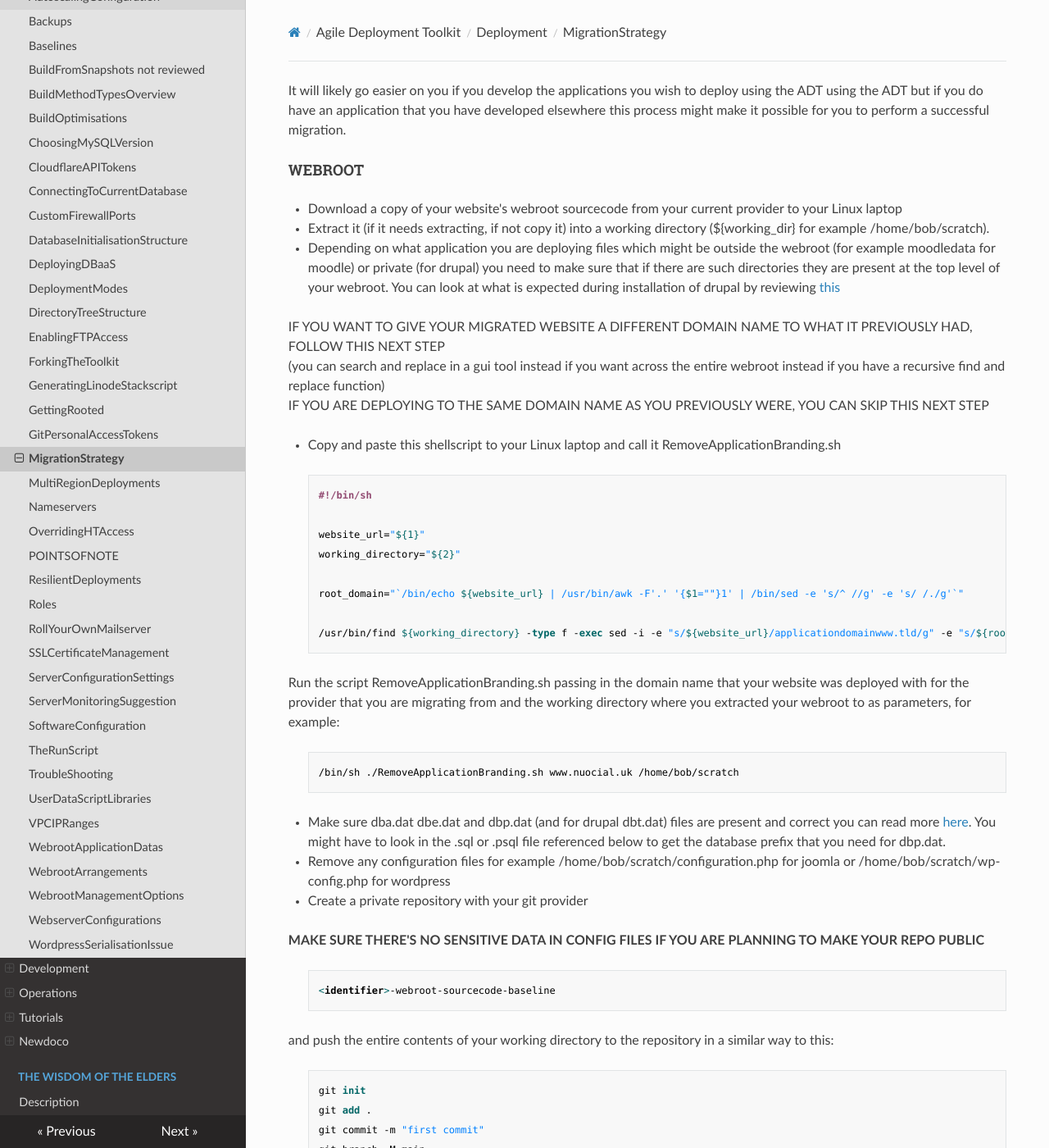
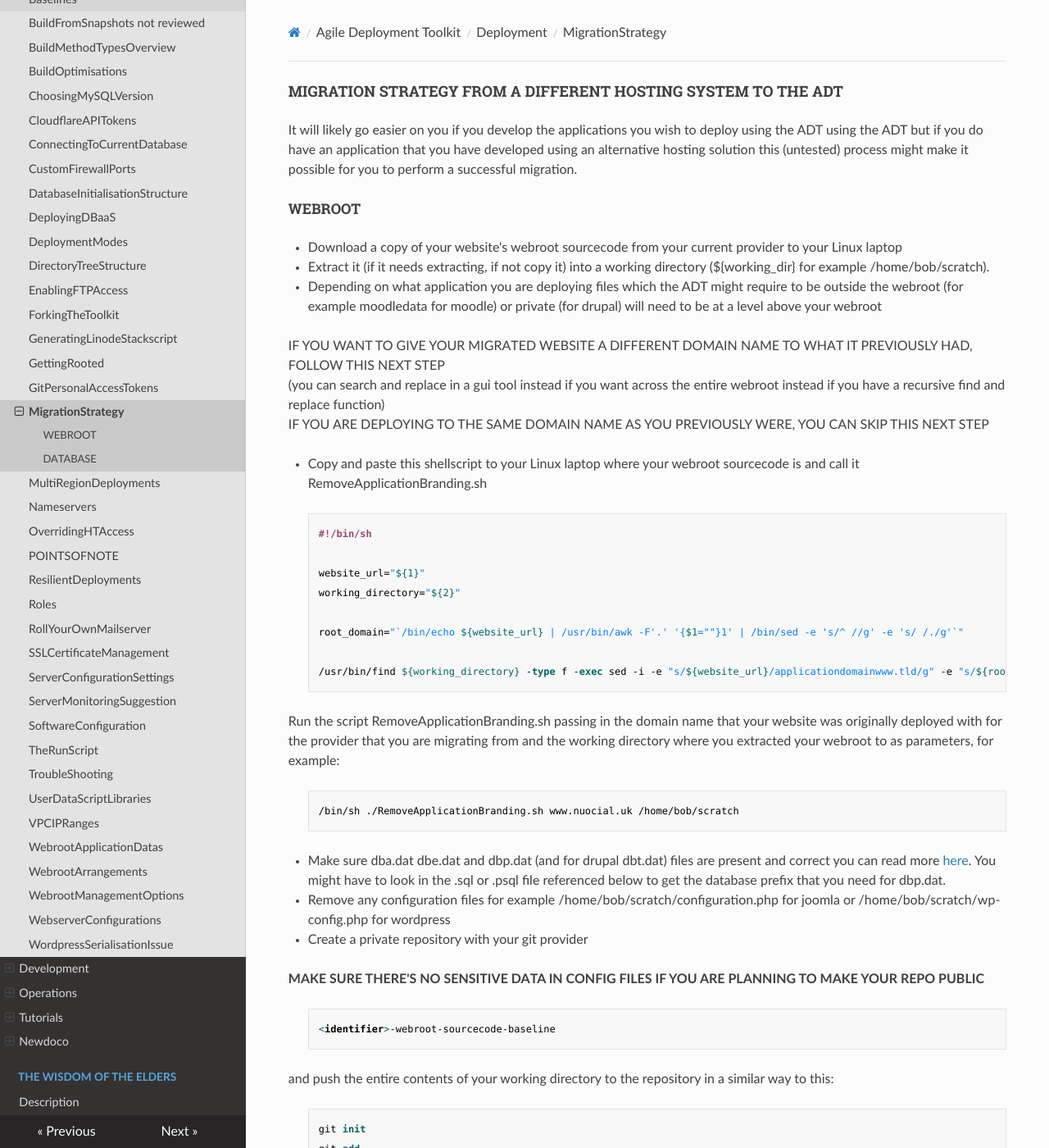
Before and after one commit to wintersys-dev/adt-documentation, an MkDocs documentation site: the page built from docs/Agile Deployment Toolkit/Deployment/MigrationStrategy.md, in a window 1280 px wide and 1400 px high. Shown: the whole window at 82% size. Built offline with MkDocs 1.6.1, drawn with Linux system fonts in a browser that asks for light colours; nearby versions of some CDN libraries; some of the changed text lies outside the part shown.

Commit message:
Update MigrationStrategy.md

```diff
--- a/docs/Agile Deployment Toolkit/Deployment/MigrationStrategy.md
+++ b/docs/Agile Deployment Toolkit/Deployment/MigrationStrategy.md
@@ -1,16 +1,18 @@
-It will likely go easier on you if you develop the applications you wish to deploy using the ADT using the ADT but if you do have an application that you have developed elsewhere this process might make it possible for you to perform a successful migration.
+#### MIGRATION STRATEGY FROM A DIFFERENT HOSTING SYSTEM TO THE ADT
 
-#### WEBROOT
+It will likely go easier on you if you develop the applications you wish to deploy using the ADT using the ADT but if you do have an application that you have developed using an alternative hosting solution this (untested) process might make it possible for you to perform a successful migration.
+
+##### WEBROOT
 
 - Download a copy of your website's webroot sourcecode from your current provider to your Linux laptop
 - Extract it (if it needs extracting, if not copy it) into a working directory (${working_dir} for example /home/bob/scratch).
-- Depending on what application you are deploying files which might be outside the webroot (for example moodledata for moodle) or private (for drupal) you need to make sure that if there are such directories they are present at the top level of your webroot. You can look at what is expected during installation of drupal by reviewing  [this](https://github.com/wintersys-dev/adt-webserver-scripts/blob/main/application/customise/drupal/CustomiseApplication.sh)
+- Depending on what application you are deploying files which the ADT might require to be outside the webroot (for example moodledata for moodle) or private (for drupal) will need to be at a level above your webroot
 
 IF YOU WANT TO GIVE YOUR MIGRATED WEBSITE A DIFFERENT DOMAIN NAME TO WHAT IT PREVIOUSLY HAD, FOLLOW THIS NEXT STEP
 (you can search and replace in a gui tool instead if you want across the entire webroot instead if you have a recursive find and replace function)
 IF YOU ARE DEPLOYING TO THE SAME DOMAIN NAME AS YOU PREVIOUSLY WERE, YOU CAN SKIP THIS NEXT STEP
 
-- Copy and paste this shellscript to your Linux laptop and call it RemoveApplicationBranding.sh
+- Copy and paste this shellscript to your Linux laptop where your webroot sourcecode is and call it RemoveApplicationBranding.sh
 
 >     #!/bin/sh
 >
@@ -21,7 +23,7 @@ IF YOU ARE DEPLOYING TO THE SAME DOMAIN NAME AS YOU PREVIOUSLY WERE, YOU CAN SKI
 >
 >     /usr/bin/find ${working_directory} -type f -exec sed -i -e "s/${website_url}/applicationdomainwww.tld/g" -e "s/${root_domain}/applicationrootdomain.tld/g" {} \;
 
-Run the script RemoveApplicationBranding.sh passing in the domain name that your website was deployed with for the provider that you are migrating from and the working directory where you extracted your webroot to as parameters, for example:
+Run the script RemoveApplicationBranding.sh passing in the domain name that your website was originally deployed with for the provider that you are migrating from and the working directory where you extracted your webroot to as parameters, for example:
 
 >     /bin/sh ./RemoveApplicationBranding.sh www.nuocial.uk /home/bob/scratch
 
@@ -46,7 +48,7 @@ and push the entire contents of your working directory to the repository in a si
 
 ---------------------
 
-#### DATABASE
+##### DATABASE
 
 - download a copy of a database dump of your website to your laptop and call it (mandatory exact naming don't call it anything else) "applicationDB.sql" for MySQL or "applicationDB.psql" for Postgres
 
@@ -68,11 +70,11 @@ IF YOU ARE DEPLOYING TO THE SAME DOMAIN NAME AS YOU PREVIOUSLY WERE, YOU CAN SKI
 >     /bin/sed -i "s/@${root_domain}/@applicationdomain.tld/g" ./applicationDB.sql
 >     /bin/sed -i "s/${root_domain}/applicationdomain.tld/g" ./applicationDB.sql
 
-Run the script RemoveApplicationBranding.sh passing in the domain name that your website was deployed, for example:
+Change directory to the directory where your applicationDB.sql file resides (for example /home/bob/scratch) and run the script RemoveApplicationBranding.sh passing in the domain name that your website was deployed, for example:
 
 >     /bin/sh ./RemoveApplicationBrandingDB.sh www.nuocial.uk
 
-**NOTE:** If you are changing the domain name of your website and you are deploying a wordpress application you will need to run applicationDB.sql through a tool called "serfix" for it to work correctly. You can find serfix [here](https://github.com/astockwell/serfix)
+**NOTE:** If you are changing the domain name of your website and you are deploying a Wordpress application you will need to run applicationDB.sql through a tool called "serfix" for it to work correctly. You can find serfix [here](https://github.com/astockwell/serfix)
 
 - Create a private repository called
 
```
